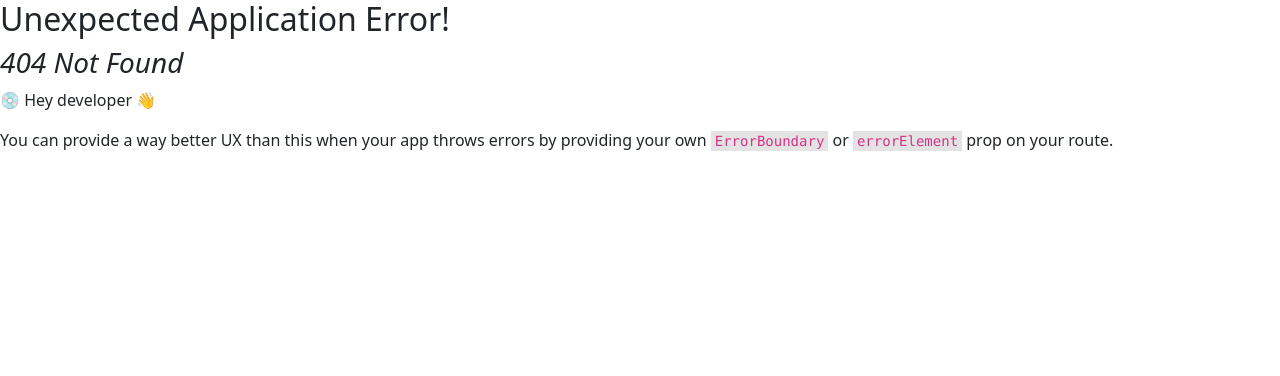
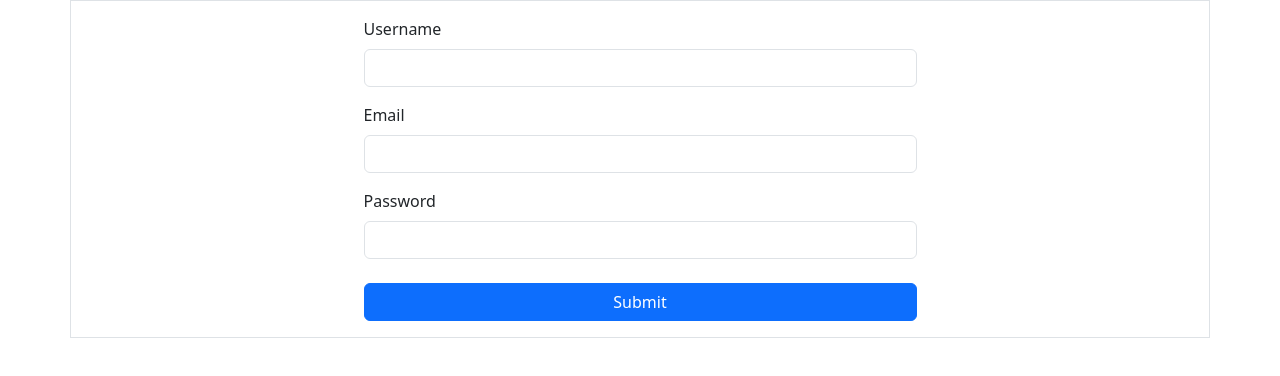
Before and after one commit to CODENAME-DEVENDRA/react-concepts, a React (Create React App) app: page /contact/add in a window 1280 px wide. Before the commit this address had no page. Shown: the top 376 px of the page. Built offline with nearby package versions, Linux system fonts and the light colour scheme.

Commit message:
formik crud

```diff
--- a/package.json
+++ b/package.json
@@ -25,7 +25,8 @@
     "react-router-dom": "6.4",
     "react-scripts": "5.0.1",
     "uuid": "^9.0.0",
-    "web-vitals": "^2.1.4"
+    "web-vitals": "^2.1.4",
+    "yup": "^1.2.0"
   },
   "scripts": {
     "start": "react-scripts start",
--- a/src/App.js
+++ b/src/App.js
@@ -39,7 +39,7 @@
       {/* <Styling /> */}
       {/* <FragmentComp /> */}
       {/* <Project1 /> */}
-      {/* <Forms /> */}
+      <Forms />
       {/* <Routing /> */}
       {/* <Project2 /> */}
       {/* <HandleSvg /> */}
@@ -56,7 +56,7 @@
       {/* <UseCallback /> */}
       {/* <Hoc /> */}
       {/* <CustomHook /> */}
-      <Project5 />
+      {/* <Project5 /> */}
 
     </>
   );
--- /dev/null
+++ b/src/forms/FormikCrud.js
@@ -0,0 +1,108 @@
+import { useFormik } from 'formik'
+import React, { useState } from 'react'
+import { v4 as uuid } from 'uuid';
+
+function FormikCrud() {
+
+    const [data, setData] = useState([])
+
+    const formik = useFormik({
+        initialValues: {
+            id: "",
+            username: "",
+            email: "",
+            password: ""
+        },
+        onSubmit: (values, { resetForm }) => {
+
+            const alreadyUser = data.find((user) => user.id === values.id)
+            console.log(alreadyUser);
+
+            if (alreadyUser) {
+                //update
+                const updatedUser = data.map((user) => user.id === values.id ? values : user)
+                setData(updatedUser)
+            } else {
+                //create
+                const createData = { ...values, id: uuid() }
+                setData((prevData) => [...prevData, createData])
+            }
+            resetForm()
+        },
+
+    })
+
+    const handleEdit = (user) => {
+        formik.setValues(user)
+    }
+
+    const handleDelete = (id) => {
+        const deleteData = data.filter((user) => user.id !== id)
+        console.log("delete", deleteData);
+        setData(deleteData)
+    }
+
+    return (
+        <>
+            <div className='container border border-1 mx-auto w-30 p-3'>
+                <form onSubmit={formik.handleSubmit}>
+                    {/* username */}
+                    <div className='mb-3 w-50 mx-auto'>
+                        <label className='form-label'>Username</label>
+                        <input
+                            type='text'
+                            name='username'
+                            value={formik.values.username}
+                            onChange={formik.handleChange}
+                            onBlur={formik.handleBlur}
+                            className='form-control'
+                        />
+                    </div>
+
+                    {/* email */}
+                    <div className='mb-3 w-50 mx-auto'>
+                        <label className='form-label'>Email</label>
+                        <input
+                            type='email'
+                            name='email'
+                            value={formik.values.email}
+                            onChange={formik.handleChange}
+                            onBlur={formik.handleBlur}
+                            className='form-control'
+                        />
+                    </div>
+
+                    {/* password */}
+                    <div className='mb-4 w-50 mx-auto'>
+                        <label className='form-label'>Password</label>
+                        <input
+                            type='password'
+                            name='password'
+                            value={formik.values.password}
+                            onChange={formik.handleChange}
+                            onBlur={formik.handleBlur}
+                            className='form-control'
+                        />
+                    </div>
+
+                    <div className="d-flex justify-content-center">
+                        <button className='btn btn-primary w-50' type='submit'>Submit</button>
+                    </div>
+                </form>
+            </div>
+            <div>
+                <ul>
+                    {data?.map((user) => {
+                        return <li key={user.id}>
+                            <span>welcome {user.username} ,</span> <span>{user.email}</span>
+                            <button onClick={() => handleEdit(user)}>Edit</button>
+                            <button onClick={() => handleDelete(user.id)}>Delete</button>
+                        </li>
+                    })}
+                </ul>
+            </div>
+        </>
+    )
+}
+
+export default FormikCrud
--- a/src/forms/Main.js
+++ b/src/forms/Main.js
@@ -1,12 +1,14 @@
 import React from 'react'
 import BasicForm from './BasicForm'
 import FormikForm from './FormikForm'
+import FormikCrud from './FormikCrud'
 
 function Main() {
     return (
         <>
-            <BasicForm />
+            {/* <BasicForm /> */}
             {/* <FormikForm /> */}
+            <FormikCrud />
         </>
     )
 }
--- a/src/index.css
+++ b/src/index.css
@@ -1,6 +1,6 @@
-@tailwind base;
+/* @tailwind base;
 @tailwind components;
-@tailwind utilities;
+@tailwind utilities; */
 
 body {
   margin: 0;
--- a/src/router/new/RoutingNew.js
+++ b/src/router/new/RoutingNew.js
@@ -3,7 +3,7 @@
 import Home from './components/Home'
 import ContactUs from './components/ContactUs'
 import Product from './components/Product'
-import Add from './components/Add'
+import Add, { connectAction } from './components/Add'
 import Error from './components/Error'
 import ProductDashboard, { productLoader } from './components/ProductDashboard'
 import ProductDetails, { productDetailsLoader } from './components/ProductDetails'
@@ -40,7 +40,7 @@
             <Route path='/' element={<Home />}>
 
                 <Route path='contact' element={<ContactUs />} >
-                    <Route path='add' element={<Add />} />
+                    <Route path='add' action={connectAction} element={<Add />} />
                 </Route>
 
                 <Route path='product' element={<Product />} >
--- a/src/router/new/components/Add.js
+++ b/src/router/new/components/Add.js
@@ -1,9 +1,56 @@
 import React from 'react'
+import { Form, useActionData } from 'react-router-dom'
 
 function Add() {
+
+    const data = useActionData()
+    console.log(data?.getData)
+    console.log(data?.error);
+
     return (
-        <div>Add</div>
+        <>
+            <h1>Add</h1>
+            <Form method='post' action='/contact/add'>
+                <label>
+                    Name
+                    <input type='text' name="username" />
+                </label>
+                <br />
+                <label>
+                    Email
+                    <input type='email' name='email' />
+                </label>
+                <br />
+                <button>Submit</button>
+            </Form>
+
+            <div>
+                {data?.error && <div>{data?.error}</div>}
+            </div>
+        </>
     )
 }
 
 export default Add
+
+export const connectAction = async ({ request }) => {
+
+    // console.log(request);
+    const data = await request.formData()
+    // console.log(data);
+
+    const getData = {
+        username: data.get("username"),
+        email: data.get("email")
+    }
+    // console.log(getData)
+
+    if (getData.email == "" || getData.username == "") {
+        return { error: "Please enter details" }
+    }
+
+    if (!getData.email == "" && !getData.username == "") {
+        return { getData }
+    }
+
+}
--- a/src/state/Main.js
+++ b/src/state/Main.js
@@ -9,12 +9,12 @@
 function Main() {
     return (
         <div>
-            {/* <StateString /> */}
+            <StateString />
             {/* <StateNum /> */}
             {/* <StateBoolean /> */}
             {/* <StateArray /> */}
             {/* <StateObject /> */}
-            <MultipleState />
+            {/* <MultipleState /> */}
         </div>
     )
 }
```
Also changed, not shown: 2 other files (tests, documents, lock files or other folders).
